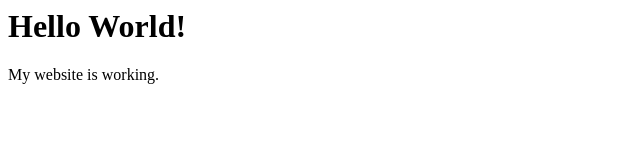
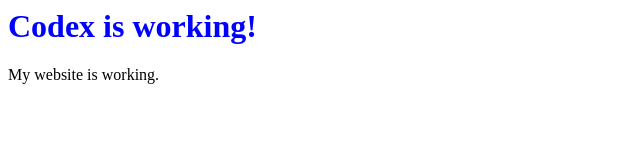
Before and after one commit to anulayakhare/deployment-test, a plain HTML site: page index.html in a window 1280 px wide. Shown: the whole page, without its empty margins (0-640 px from the left). Drawn offline with Linux system fonts and the light colour scheme.

Commit message:
Update homepage heading

```diff
--- a/index.html
+++ b/index.html
@@ -3,7 +3,7 @@
     <title>Deployment Test</title>
 </head>
 <body>
-    <h1>Hello World!</h1>
+    <h1 style="color: blue;">Codex is working!</h1>
     <p>My website is working.</p>
 </body>
 </html>
```
